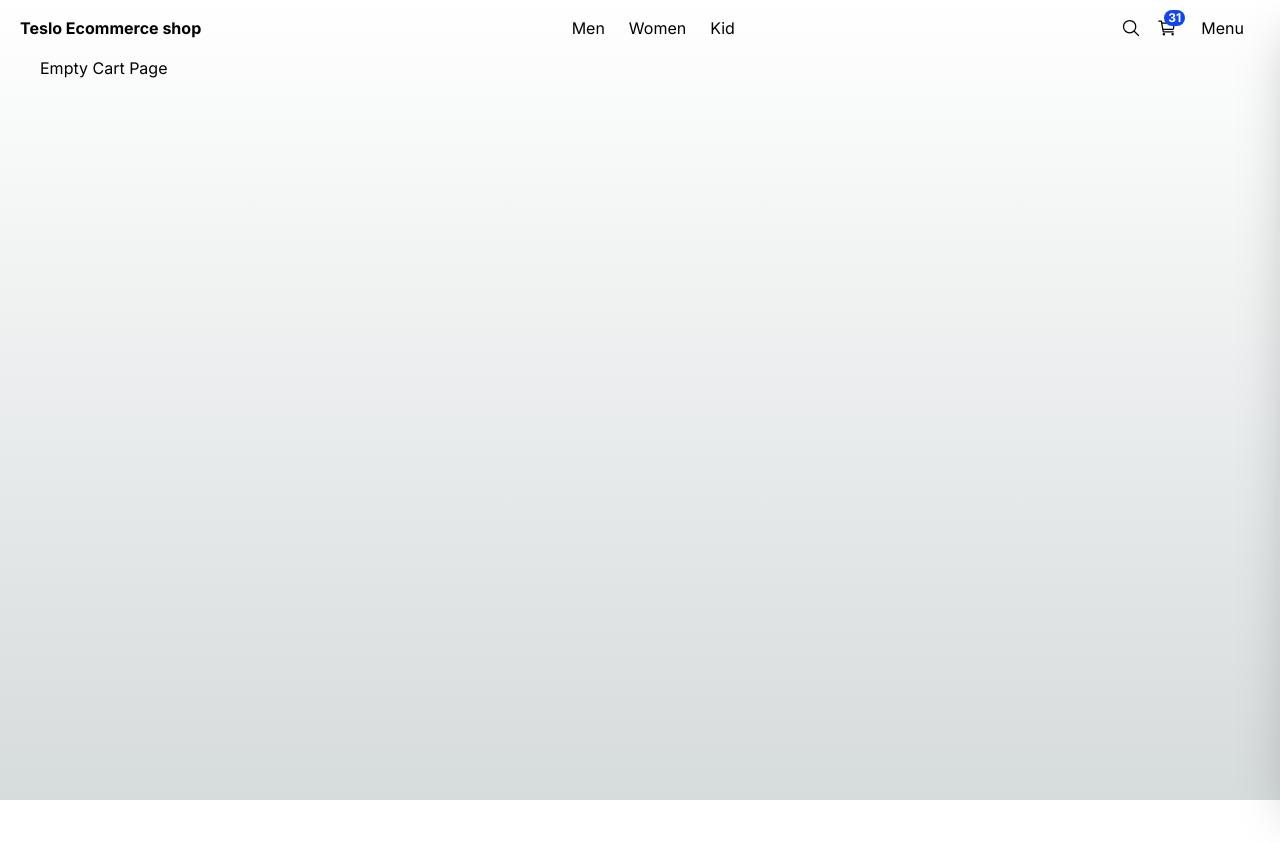
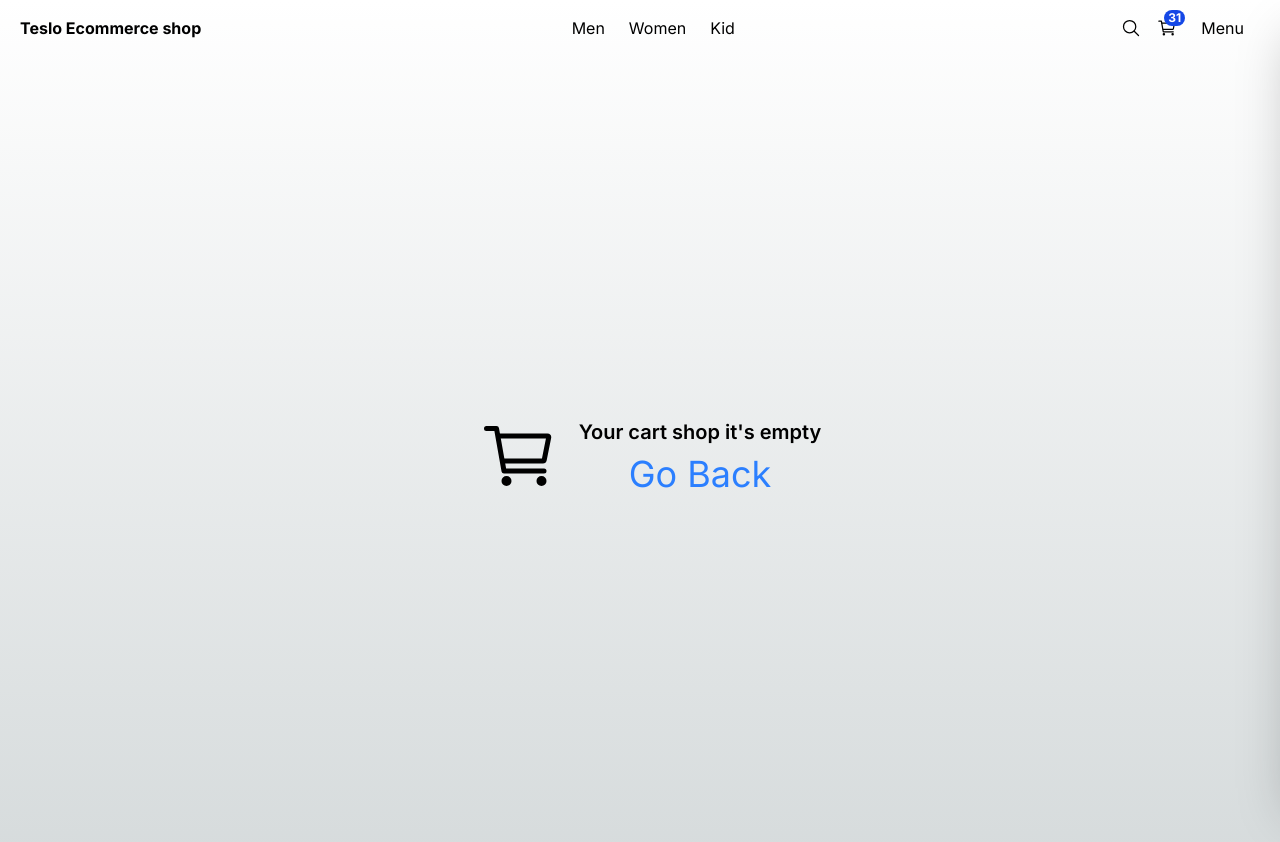
Before and after one commit to rabindranathfv/tesla-ecommerce-shop-next, a Next.js app: page /empty in a window 1280 px wide. Shown: the top 842 px of the page. Before the commit the page ends 800 px from the top, so only its background shows below. Built offline with nearby package versions, Linux system fonts and the light colour scheme.

Commit message:
feat: add empty and orders page

```diff
--- a/src/app/(shop)/empty/page.tsx
+++ b/src/app/(shop)/empty/page.tsx
@@ -1,7 +1,20 @@
+import Link from "next/link";
+import { IoCartOutline } from "react-icons/io5";
+
 export default function EmptyCartPage() {
   return (
-    <div>
-      <h1>Empty Cart Page</h1>
+    <div className="flex justify-center items-center h-[800px]">
+      <IoCartOutline size={80} className="mx-5" />
+
+      <div className="flex flex-col items-center">
+        <h1 className="text-xl font-semibold">
+          Your cart shop it&apos;s empty
+        </h1>
+
+        <Link href="/" className="text-blue-500 mt-2 text-4xl">
+          Go Back
+        </Link>
+      </div>
     </div>
   );
 }
--- a/src/app/(shop)/orders/page.tsx
+++ b/src/app/(shop)/orders/page.tsx
@@ -49,11 +49,11 @@
               </td>
               <td className="flex items-center text-sm  text-gray-900 font-light px-6 py-4 whitespace-nowrap">
                 <IoCardOutline className="text-green-800" />
-                <span className="mx-2 text-green-800">Pagada</span>
+                <span className="mx-2 text-green-800">Paid</span>
               </td>
               <td className="text-sm text-gray-900 font-light px-6 ">
                 <Link href="/orders/123" className="hover:underline">
-                  Ver orden
+                  Review order
                 </Link>
               </td>
             </tr>
@@ -67,11 +67,11 @@
               </td>
               <td className="flex items-center text-sm  text-gray-900 font-light px-6 py-4 whitespace-nowrap">
                 <IoCardOutline className="text-red-800" />
-                <span className="mx-2 text-red-800">No Pagada</span>
+                <span className="mx-2 text-red-800">Not Paid</span>
               </td>
               <td className="text-sm text-gray-900 font-light px-6 ">
                 <Link href="/orders/123" className="hover:underline">
-                  Ver orden
+                  Review order
                 </Link>
               </td>
             </tr>
```
